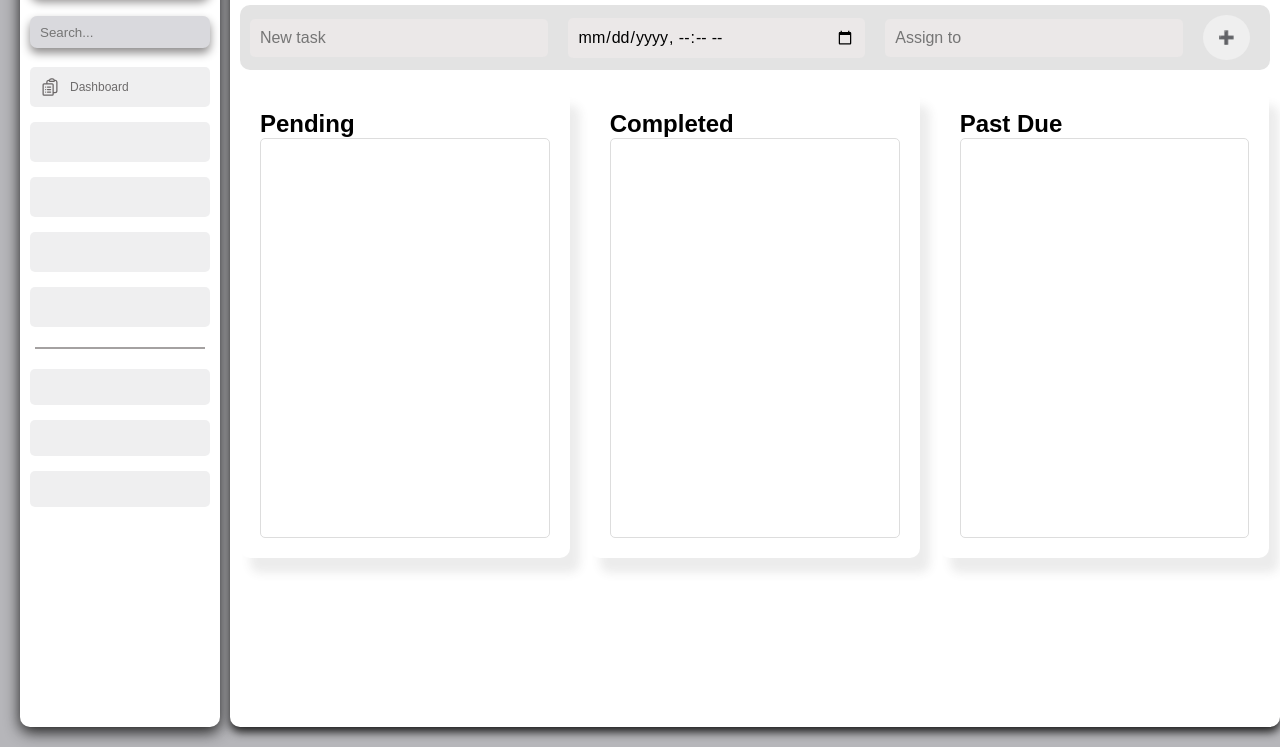
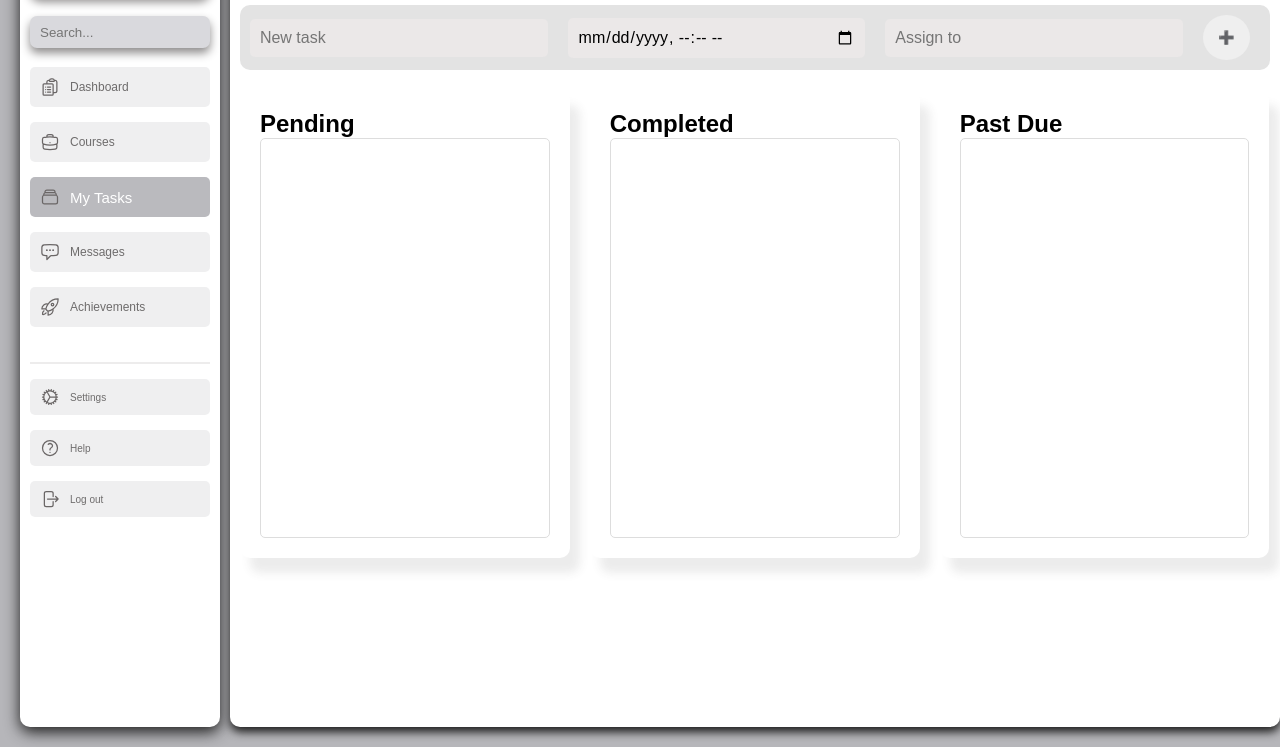
Before and after one commit to NayefNemernn/To-Do_List, a plain HTML site: page index.html in a window 1280 px wide. Shown: the part 93-840 px from the top of the page. Drawn offline with Linux system fonts and the light colour scheme.

Commit message:
Adding some style to nav

```diff
--- a/Styles/styles.css
+++ b/Styles/styles.css
@@ -9,6 +9,21 @@
 body::-webkit-scrollbar {
     display: none;
 }
+h4{
+    font-size: 12px;
+    font-weight: 300;
+    color: #6e6c6c;
+}
+h5{
+    font-size: 10px;
+    font-weight: 300;
+    color: #6e6c6c;
+}
+div.nav-tasks h4{
+    color: white;
+    font-size: 15px;
+}
+
 
 .page{
     display: flex;
@@ -85,6 +100,11 @@ svg{
 
 
 }
+
+div.nav :hover{
+    color: #7A60C9;
+
+}
 .nav-profile{
     display: flex;
     align-items: center;
@@ -93,6 +113,7 @@ svg{
     padding: 5px 0;
     border-radius: 10px;
     box-shadow: 0px 5px 10px  rgb(141, 139, 139);
+    hove
 
 }
 input[placeholder="Search..."]{
@@ -112,11 +133,7 @@ input[placeholder="Search..."]{
     height: 5vh;
     border-radius: 5px;
 }
-h4{
-    font-size: 12px;
-    font-weight: 300;
-    color: #6e6c6c;
-}
+
 .nav-dashboard{
     display: flex;
     align-items: center;
@@ -127,7 +144,6 @@ h4{
 }
 .nav-Courses{
     display: flex;
-    justify-content: space-between;
     align-items: center;
     background-color: rgb(182, 182, 186, 0.223);
     width: 100%;
@@ -136,16 +152,15 @@ h4{
 }
 .nav-tasks{
     display: flex;
-    justify-content: space-between;
     align-items: center;
-    background-color: rgb(182, 182, 186, 0.223);
+    background-color: rgba(182, 182, 186, 0.932);
     width: 100%;
     height: 5vh;
     border-radius: 5px;
+    color: white;
 }
 .nav-messages{
     display: flex;
-    justify-content: space-between;
     align-items: center;
     background-color: rgb(182, 182, 186, 0.223);
     width: 100%;
@@ -154,7 +169,6 @@ h4{
 }
 .nav-achievements{
     display: flex;
-    justify-content: space-between;
     align-items: center;
     background-color: rgb(182, 182, 186, 0.223);
     width: 100%;
@@ -163,7 +177,6 @@ h4{
 }
 .nav-settings{
     display: flex;
-    justify-content: space-between;
     align-items: center;
     background-color: rgb(182, 182, 186, 0.223);
     width: 100%;
@@ -172,7 +185,6 @@ h4{
 }
 .nav-help{
     display: flex;
-    justify-content: space-between;
     align-items: center;
     background-color: rgb(182, 182, 186, 0.223);
     width: 100%;
@@ -181,7 +193,6 @@ h4{
 }
 .nav-logout{
     display: flex;
-    justify-content: space-between;
     align-items: center;
     background-color: rgb(182, 182, 186, 0.223  );
     width: 100%;
@@ -189,8 +200,8 @@ h4{
     border-radius: 5px;
 }
 hr{
-    border: 1px solid rgb(164, 161, 161);
-    margin: 5px;
+    border: 1px solid rgb(164, 161, 161,0.200);
+    margin-top: 20px;
 }
 .task-header{
     display: flex;
--- a/index.html
+++ b/index.html
@@ -31,15 +31,51 @@
 
             </div>
             <div class="nav-Courses">
+                <svg xmlns="http://www.w3.org/2000/svg" fill="none" viewBox="0 0 24 24" stroke-width="1.5" stroke="currentColor" class="size-6">
+                    <path stroke-linecap="round" stroke-linejoin="round" d="M20.25 14.15v4.25c0 1.094-.787 2.036-1.872 2.18-2.087.277-4.216.42-6.378.42s-4.291-.143-6.378-.42c-1.085-.144-1.872-1.086-1.872-2.18v-4.25m16.5 0a2.18 2.18 0 0 0 .75-1.661V8.706c0-1.081-.768-2.015-1.837-2.175a48.114 48.114 0 0 0-3.413-.387m4.5 8.006c-.194.165-.42.295-.673.38A23.978 23.978 0 0 1 12 15.75c-2.648 0-5.195-.429-7.577-1.22a2.016 2.016 0 0 1-.673-.38m0 0A2.18 2.18 0 0 1 3 12.489V8.706c0-1.081.768-2.015 1.837-2.175a48.111 48.111 0 0 1 3.413-.387m7.5 0V5.25A2.25 2.25 0 0 0 13.5 3h-3a2.25 2.25 0 0 0-2.25 2.25v.894m7.5 0a48.667 48.667 0 0 0-7.5 0M12 12.75h.008v.008H12v-.008Z" />
+                  </svg>
+                  <h4>Courses</h4>
 
             </div>
-            <div class="nav-tasks"></div>
-            <div class="nav-messages"></div>
-            <div class="nav-achievements"></div>
+            <div class="nav-tasks">
+                <svg xmlns="http://www.w3.org/2000/svg" fill="none" viewBox="0 0 24 24" stroke-width="1.5" stroke="currentColor" class="size-6">
+                    <path stroke-linecap="round" stroke-linejoin="round" d="M6 6.878V6a2.25 2.25 0 0 1 2.25-2.25h7.5A2.25 2.25 0 0 1 18 6v.878m-12 0c.235-.083.487-.128.75-.128h10.5c.263 0 .515.045.75.128m-12 0A2.25 2.25 0 0 0 4.5 9v.878m13.5-3A2.25 2.25 0 0 1 19.5 9v.878m0 0a2.246 2.246 0 0 0-.75-.128H5.25c-.263 0-.515.045-.75.128m15 0A2.25 2.25 0 0 1 21 12v6a2.25 2.25 0 0 1-2.25 2.25H5.25A2.25 2.25 0 0 1 3 18v-6c0-.98.626-1.813 1.5-2.122" />
+                  </svg>
+                <h4>My Tasks</h4>
+            </div>
+            <div class="nav-messages">
+                <svg xmlns="http://www.w3.org/2000/svg" fill="none" viewBox="0 0 24 24" stroke-width="1.5" stroke="currentColor" class="size-6">
+                    <path stroke-linecap="round" stroke-linejoin="round" d="M8.625 9.75a.375.375 0 1 1-.75 0 .375.375 0 0 1 .75 0Zm0 0H8.25m4.125 0a.375.375 0 1 1-.75 0 .375.375 0 0 1 .75 0Zm0 0H12m4.125 0a.375.375 0 1 1-.75 0 .375.375 0 0 1 .75 0Zm0 0h-.375m-13.5 3.01c0 1.6 1.123 2.994 2.707 3.227 1.087.16 2.185.283 3.293.369V21l4.184-4.183a1.14 1.14 0 0 1 .778-.332 48.294 48.294 0 0 0 5.83-.498c1.585-.233 2.708-1.626 2.708-3.228V6.741c0-1.602-1.123-2.995-2.707-3.228A48.394 48.394 0 0 0 12 3c-2.392 0-4.744.175-7.043.513C3.373 3.746 2.25 5.14 2.25 6.741v6.018Z" />
+                  </svg>
+                  <h4>Messages</h4>
+
+            </div>
+            <div class="nav-achievements">
+                <svg xmlns="http://www.w3.org/2000/svg" fill="none" viewBox="0 0 24 24" stroke-width="1.5" stroke="currentColor" class="size-6">
+                    <path stroke-linecap="round" stroke-linejoin="round" d="M15.59 14.37a6 6 0 0 1-5.84 7.38v-4.8m5.84-2.58a14.98 14.98 0 0 0 6.16-12.12A14.98 14.98 0 0 0 9.631 8.41m5.96 5.96a14.926 14.926 0 0 1-5.841 2.58m-.119-8.54a6 6 0 0 0-7.381 5.84h4.8m2.581-5.84a14.927 14.927 0 0 0-2.58 5.84m2.699 2.7c-.103.021-.207.041-.311.06a15.09 15.09 0 0 1-2.448-2.448 14.9 14.9 0 0 1 .06-.312m-2.24 2.39a4.493 4.493 0 0 0-1.757 4.306 4.493 4.493 0 0 0 4.306-1.758M16.5 9a1.5 1.5 0 1 1-3 0 1.5 1.5 0 0 1 3 0Z" />
+                  </svg>
+                  <h4>Achievements</h4>
+            </div>
             <hr>
-            <div class="nav-settings"></div>
-            <div class="nav-help"></div>
-            <div class="nav-logout"></div>
+            <div class="nav-settings">
+                <svg xmlns="http://www.w3.org/2000/svg" fill="none" viewBox="0 0 24 24" stroke-width="1.5" stroke="currentColor" class="size-6">
+                    <path stroke-linecap="round" stroke-linejoin="round" d="M4.5 12a7.5 7.5 0 0 0 15 0m-15 0a7.5 7.5 0 1 1 15 0m-15 0H3m16.5 0H21m-1.5 0H12m-8.457 3.077 1.41-.513m14.095-5.13 1.41-.513M5.106 17.785l1.15-.964m11.49-9.642 1.149-.964M7.501 19.795l.75-1.3m7.5-12.99.75-1.3m-6.063 16.658.26-1.477m2.605-14.772.26-1.477m0 17.726-.26-1.477M10.698 4.614l-.26-1.477M16.5 19.794l-.75-1.299M7.5 4.205 12 12m6.894 5.785-1.149-.964M6.256 7.178l-1.15-.964m15.352 8.864-1.41-.513M4.954 9.435l-1.41-.514M12.002 12l-3.75 6.495" />
+                  </svg>
+                  <h5>Settings</h5>
+            </div>
+            <div class="nav-help">
+                <svg xmlns="http://www.w3.org/2000/svg" fill="none" viewBox="0 0 24 24" stroke-width="1.5" stroke="currentColor" class="size-6">
+                    <path stroke-linecap="round" stroke-linejoin="round" d="M9.879 7.519c1.171-1.025 3.071-1.025 4.242 0 1.172 1.025 1.172 2.687 0 3.712-.203.179-.43.326-.67.442-.745.361-1.45.999-1.45 1.827v.75M21 12a9 9 0 1 1-18 0 9 9 0 0 1 18 0Zm-9 5.25h.008v.008H12v-.008Z" />
+                  </svg>
+                  <h5>Help</h5>
+            </div>
+            <div class="nav-logout">
+                <svg xmlns="http://www.w3.org/2000/svg" fill="none" viewBox="0 0 24 24" stroke-width="1.5" stroke="currentColor" class="size-6">
+                    <path stroke-linecap="round" stroke-linejoin="round" d="M15.75 9V5.25A2.25 2.25 0 0 0 13.5 3h-6a2.25 2.25 0 0 0-2.25 2.25v13.5A2.25 2.25 0 0 0 7.5 21h6a2.25 2.25 0 0 0 2.25-2.25V15m3 0 3-3m0 0-3-3m3 3H9" />
+                  </svg>
+                  <h5>Log out</h5>
+
+            </div>
 
         </div>
         <div class="container">
```
